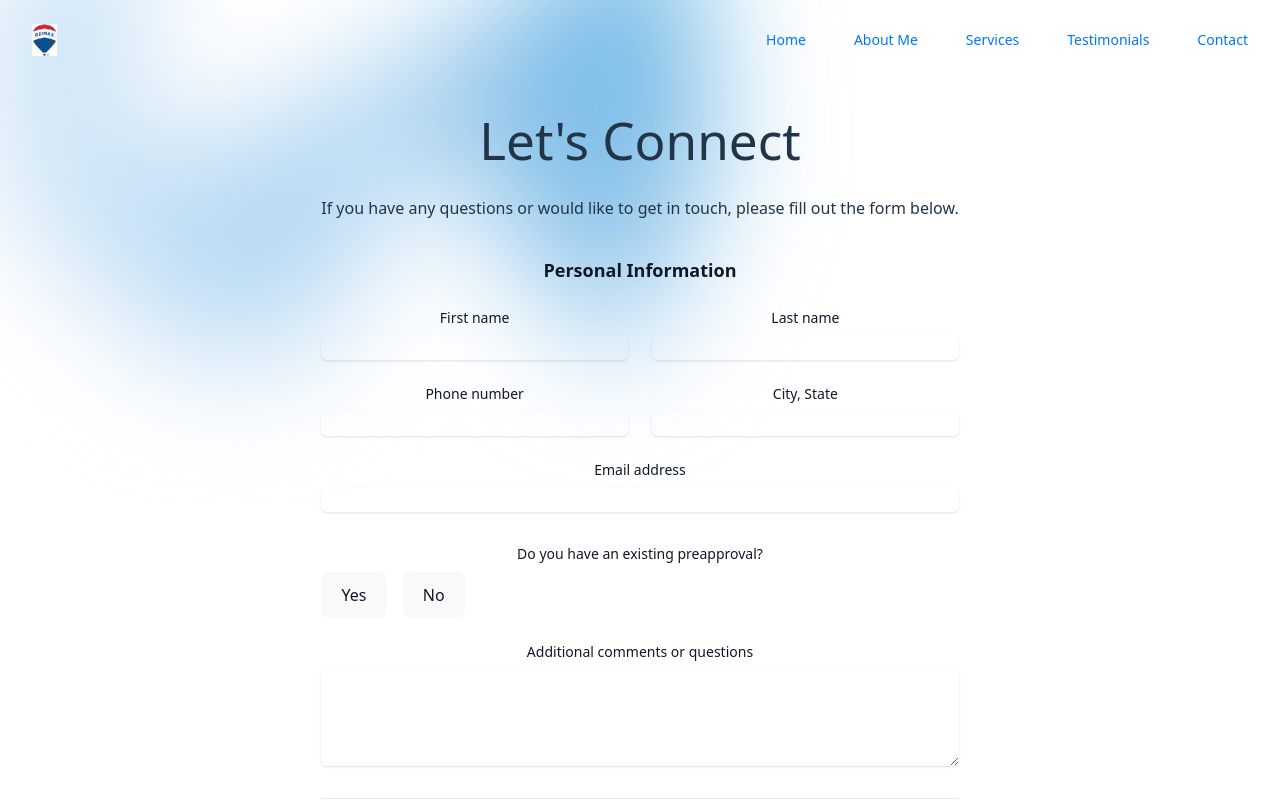
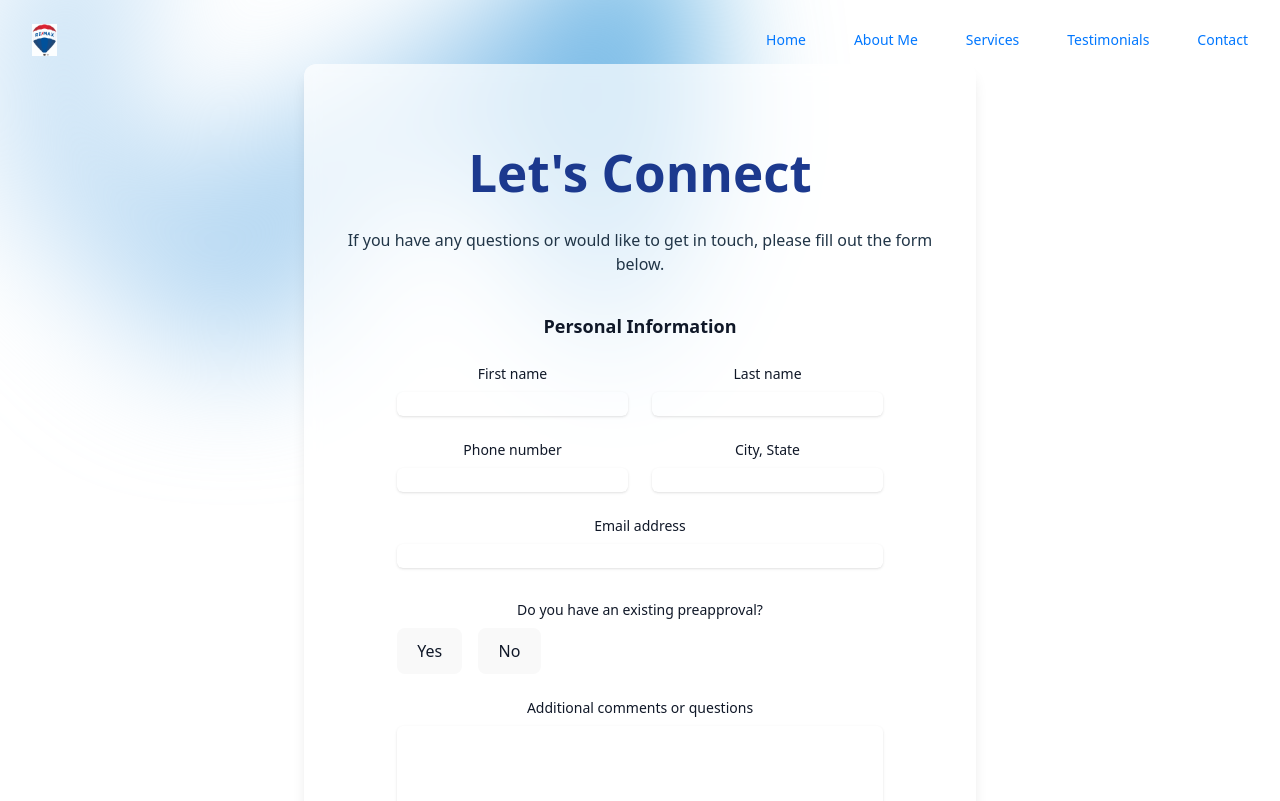
Before and after one commit to mellinwood1023/FCarberry_Site, a React (Vite) app: page /contact in a window 1280 px wide. Shown: the top 801 px of the page. Built offline with nearby package versions, Linux system fonts and the light colour scheme; the HTML template or start-up script is replaced by a standard one.

Commit message:
added translucent container to contact

```diff
--- a/src/pages/Contact.tsx
+++ b/src/pages/Contact.tsx
@@ -5,11 +5,13 @@ import Footer from '../components/Footer';
 
 const Contact: React.FC = () => {
   return (
-    <div className="contact-container">
+    <div className="contact-container p-8">
       <Nav />
-      <h1 className="pt-20">Let's Connect</h1>
+      <div className="bg-white/70 rounded-xl shadow-lg backdrop-blur-sm p-8 max-w-2xl mx-auto flex flex-col items-center">
+        <h1 className="pt-12 text-3xl font-bold text-blue-900">Let's Connect</h1>
         <p className="pt-7 pb-9">If you have any questions or would like to get in touch, please fill out the form below.</p>
         <Form />
+      </div>
       <Footer />
       <div
         aria-hidden="true"
```
Lines whose indentation alone changed are shown as unchanged.
